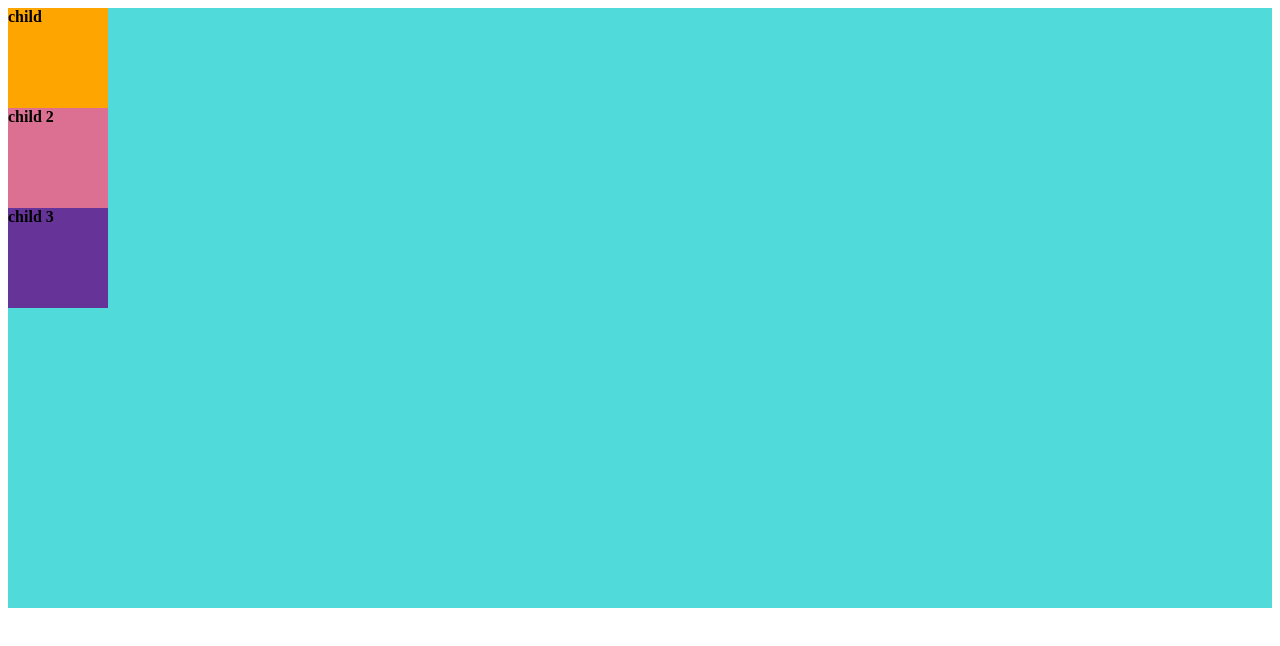
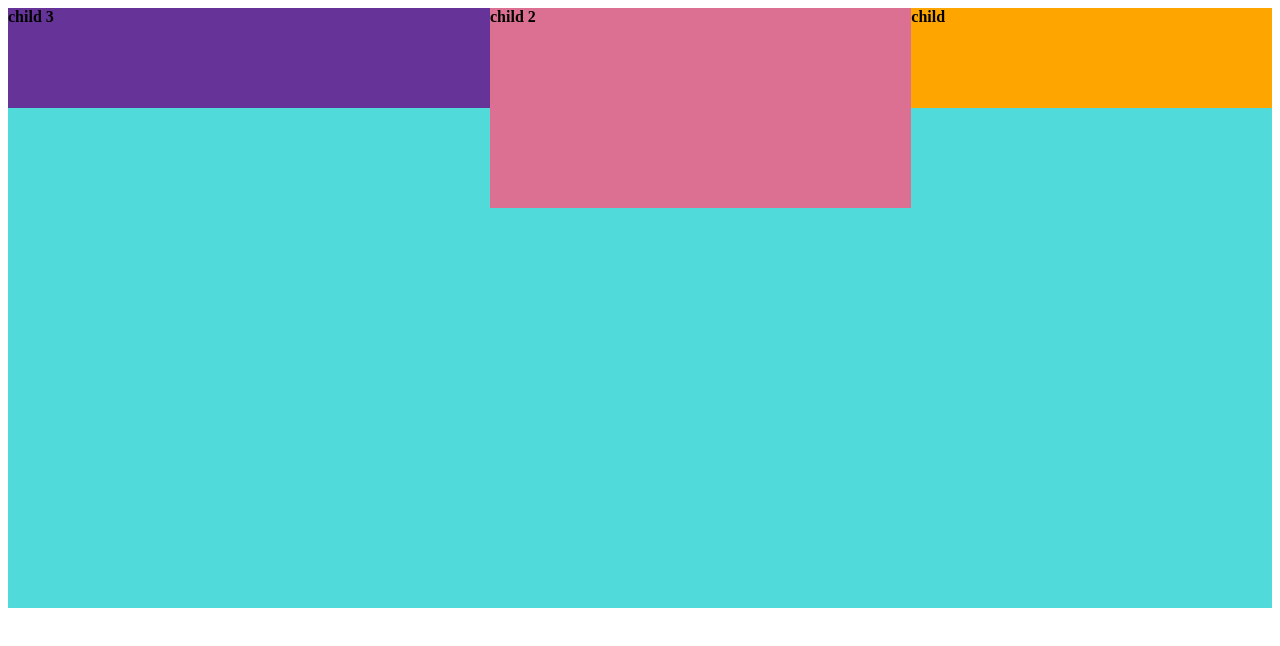
Before and after one commit to kaefan74/front-dev-tutorial-master, a plain HTML site: page 02_HTMLとCSSを極める（トランジション編）/100_要素を思った配置する方法/start/index.html in a window 1280 px wide. Drawn offline with Linux system fonts and the light colour scheme.

Commit message:
100_要素を思った配置する方法 :wq

```diff
--- a/02_HTMLとCSSを極める（トランジション編）/100_要素を思った配置する方法/start/style.scss
+++ b/02_HTMLとCSSを極める（トランジション編）/100_要素を思った配置する方法/start/style.scss
@@ -16,6 +16,8 @@
   flex-shrink: 0;
 }
 .child.v2 {
+  width: 200px;
+  height: 200px;
   background-color: palevioletred;
   flex-grow: 2;
 }
@@ -40,6 +42,7 @@
 // .parent {
 // }
 // .child {
+//     width: 100px;
 //     margin: 0 auto;
 // }
 
@@ -56,8 +59,8 @@
 //   transform: translate(-50%, -50%);
 // }
 
-// .parent {
-//   display: flex;
-//   flex-direction: row-reverse;
-//   justify-content: center;
-// }
+.parent {
+  display: flex;
+  flex-direction: row-reverse;
+  justify-content: center;
+}
```
Also changed, not shown: 02_HTMLとCSSを極める（トランジション編）/100_要素を思った配置する方法/start/style.css, 1 other file.
